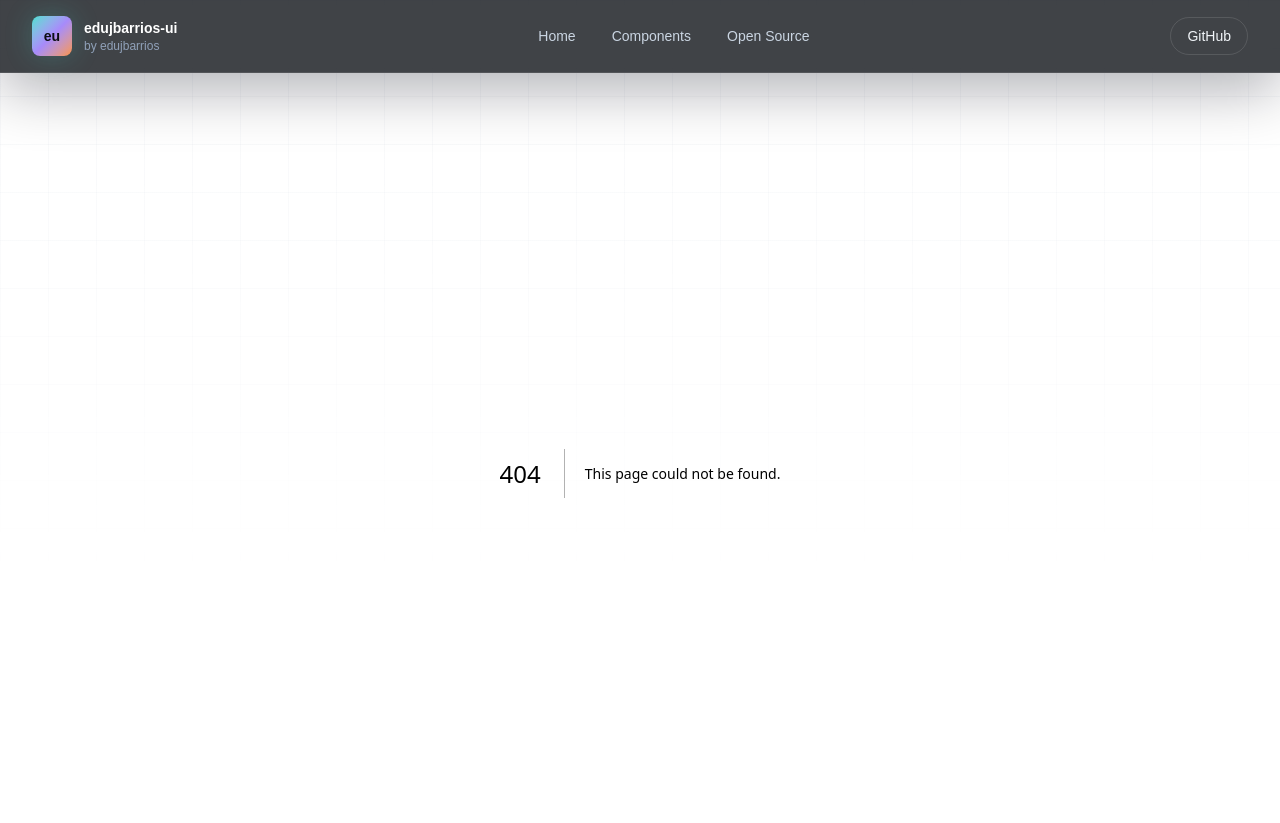
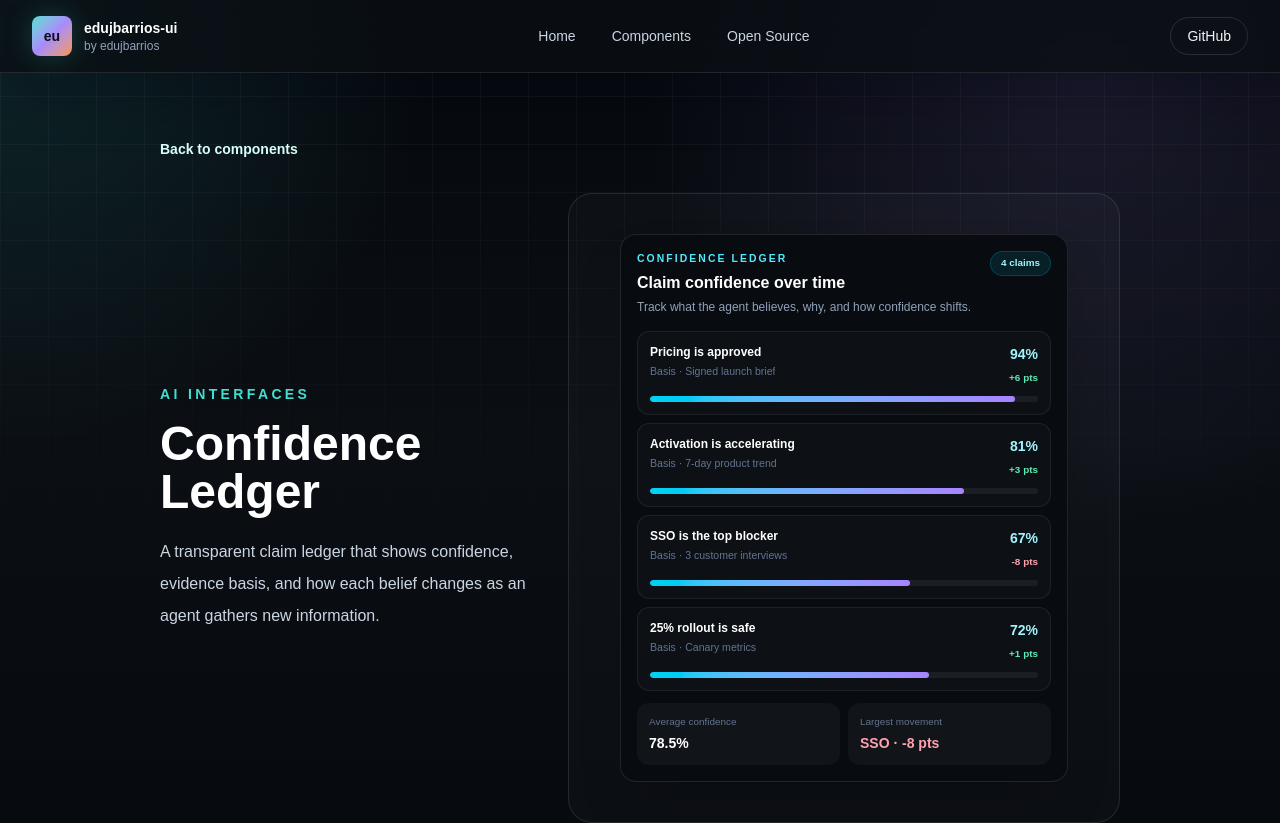
Before and after one commit to edujbarrios/edujbarrios-ui, a Next.js app: page /showcase/confidence-ledger in a window 1280 px wide. Before the commit this address had no page. Shown: the top 823 px of the page. Built offline with nearby package versions, Linux system fonts and the light colour scheme.

Commit message:
feat: add Confidence Ledger showcase (#75)
* feat: add confidence ledger component

* feat: add confidence ledger showcase

```diff
--- /dev/null
+++ b/app/showcase/confidence-ledger/page.tsx
@@ -0,0 +1,26 @@
+import type { Metadata } from "next";
+import Link from "next/link";
+import { ConfidenceLedger } from "@/components/ui/confidence-ledger";
+
+export const metadata: Metadata = {
+  title: "Confidence Ledger · edujbarrios-ui",
+  description: "A claim-level confidence history for agent decisions and evidence.",
+};
+
+export default function ConfidenceLedgerShowcase() {
+  return (
+    <main className="mx-auto min-h-[70vh] max-w-5xl px-4 py-16 sm:px-6 lg:px-8">
+      <Link href="/components" className="text-sm font-semibold text-[#d8fffb] transition hover:text-white">Back to components</Link>
+      <div className="mt-8 grid gap-10 lg:grid-cols-[0.8fr_1.2fr] lg:items-center">
+        <div>
+          <p className="text-sm font-semibold uppercase tracking-[0.24em] text-[#40E0D0]">AI Interfaces</p>
+          <h1 className="mt-4 text-4xl font-black text-white sm:text-5xl">Confidence Ledger</h1>
+          <p className="mt-5 text-base leading-8 text-slate-300">A transparent claim ledger that shows confidence, evidence basis, and how each belief changes as an agent gathers new information.</p>
+        </div>
+        <div className="flex justify-center rounded-3xl border border-white/10 bg-white/[0.025] p-6 sm:p-10">
+          <ConfidenceLedger />
+        </div>
+      </div>
+    </main>
+  );
+}
--- /dev/null
+++ b/components/ui/confidence-ledger.tsx
@@ -0,0 +1,46 @@
+const entries = [
+  { claim: "Pricing is approved", confidence: 94, basis: "Signed launch brief", change: "+6" },
+  { claim: "Activation is accelerating", confidence: 81, basis: "7-day product trend", change: "+3" },
+  { claim: "SSO is the top blocker", confidence: 67, basis: "3 customer interviews", change: "-8" },
+  { claim: "25% rollout is safe", confidence: 72, basis: "Canary metrics", change: "+1" },
+];
+
+export function ConfidenceLedger() {
+  return (
+    <section className="w-full max-w-md rounded-2xl border border-white/10 bg-[#080c11] p-4 shadow-2xl">
+      <header className="flex items-start justify-between gap-4">
+        <div>
+          <p className="text-[0.65rem] font-semibold uppercase tracking-[0.2em] text-cyan-300">Confidence ledger</p>
+          <h3 className="mt-1 text-base font-bold text-white">Claim confidence over time</h3>
+          <p className="mt-1 text-xs text-slate-400">Track what the agent believes, why, and how confidence shifts.</p>
+        </div>
+        <span className="rounded-full border border-cyan-400/20 bg-cyan-400/10 px-2.5 py-1 text-[0.62rem] font-semibold text-cyan-200">4 claims</span>
+      </header>
+
+      <ol className="mt-4 space-y-2">
+        {entries.map((entry) => (
+          <li key={entry.claim} className="rounded-xl border border-white/[0.07] bg-white/[0.025] p-3">
+            <div className="flex items-start justify-between gap-3">
+              <div className="min-w-0">
+                <p className="text-xs font-semibold text-white">{entry.claim}</p>
+                <p className="mt-1 truncate text-[0.66rem] text-slate-500">Basis · {entry.basis}</p>
+              </div>
+              <div className="text-right">
+                <strong className="block text-sm tabular-nums text-cyan-200">{entry.confidence}%</strong>
+                <span className={`text-[0.62rem] font-semibold ${entry.change.startsWith("-") ? "text-rose-300" : "text-emerald-300"}`}>{entry.change} pts</span>
+              </div>
+            </div>
+            <div className="mt-2 h-1.5 overflow-hidden rounded-full bg-white/[0.06]" role="progressbar" aria-label={`${entry.claim} confidence`} aria-valuenow={entry.confidence} aria-valuemin={0} aria-valuemax={100}>
+              <span className="block h-full rounded-full bg-gradient-to-r from-cyan-400 to-violet-400" style={{ width: `${entry.confidence}%` }} />
+            </div>
+          </li>
+        ))}
+      </ol>
+
+      <footer className="mt-3 grid grid-cols-2 gap-2">
+        <div className="rounded-xl bg-white/[0.035] p-3"><p className="text-[0.62rem] text-slate-500">Average confidence</p><strong className="mt-1 block text-sm text-white">78.5%</strong></div>
+        <div className="rounded-xl bg-white/[0.035] p-3"><p className="text-[0.62rem] text-slate-500">Largest movement</p><strong className="mt-1 block text-sm text-rose-300">SSO · -8 pts</strong></div>
+      </footer>
+    </section>
+  );
+}
```
